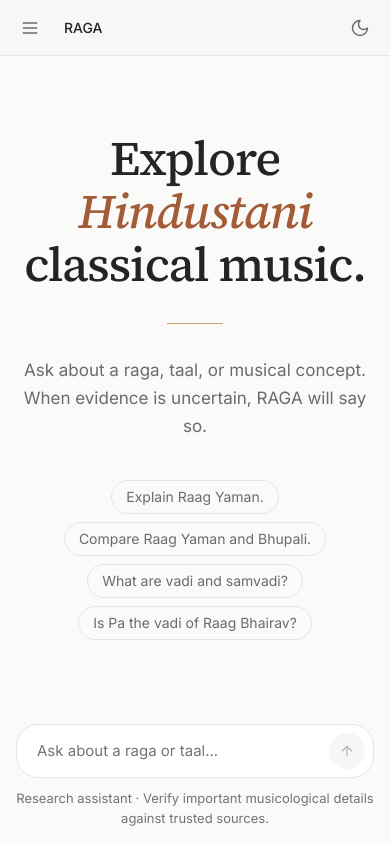
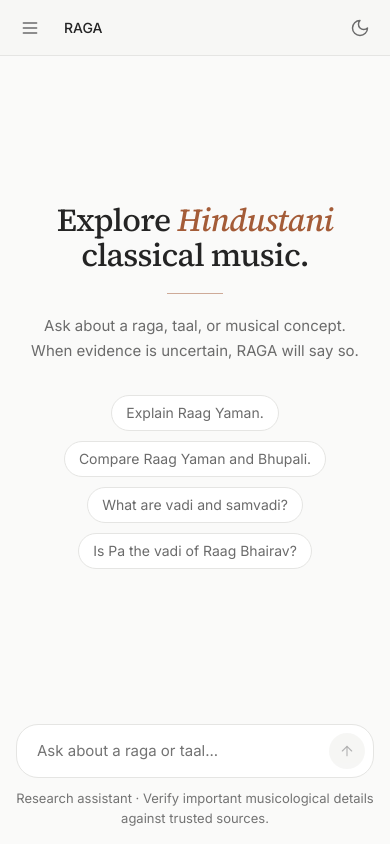
Before and after one commit to Kaifkhurshid7/raga-llm, a React (Vite) app in the folder frontend/: page / in a window 390 px wide. Built offline with nearby package versions, Linux system fonts and the light colour scheme; no server answers; the HTML template or start-up script is replaced by a standard one.

Commit message:
feat: update styling in ChatPanel and HomeScreen for improved layout and responsiveness

```diff
--- a/frontend/src/components/ChatPanel.tsx
+++ b/frontend/src/components/ChatPanel.tsx
@@ -51,11 +51,11 @@ export default function ChatPanel({
         />
       )}
 
-      <div className="mx-auto w-full max-w-[760px]">
+      <div className="mx-auto w-full max-w-[948px]">
         {error && (
           <div
             role="alert"
-            className="mx-4 mb-2 flex items-start justify-between gap-3 rounded-lg border border-line bg-raised px-3 py-2 text-sm"
+            className="mx-4 mb-2 flex items-start justify-between gap-3 sm:mx-6 rounded-lg border border-line bg-raised px-3 py-2 text-sm"
           >
             <span className="text-muted">{error}</span>
             <span className="flex shrink-0 items-center gap-2">
--- a/frontend/src/components/HomeScreen.tsx
+++ b/frontend/src/components/HomeScreen.tsx
@@ -13,27 +13,29 @@ interface Props {
 
 export default function HomeScreen({ onPrompt, disabled = false }: Props) {
   return (
-    <div className="mx-auto flex min-h-full w-full max-w-[640px] flex-col items-center justify-center px-4 py-10 text-center">
-      <h1 className="font-serif text-5xl font-medium leading-[1.1] tracking-tight sm:text-6xl">
+    <div className="mx-auto flex min-h-full w-full max-w-[720px] flex-col items-center justify-center px-4 py-6 text-center lg:px-6 [@media(min-height:720px)]:py-12">
+      <h1 className="max-w-[16em] text-balance font-serif text-[2rem] font-medium leading-[1.1] tracking-tight md:text-[2.5rem] lg:text-[3.25rem]">
         Explore <em className="text-accent">Hindustani</em>{" "}
         <br className="hidden sm:inline" />
         classical music.
       </h1>
-      <div className="mt-8 h-px w-14 bg-[#C8A46A]" aria-hidden="true" />
-      <p className="mt-8 max-w-md text-[17px] leading-7 text-muted">
-        Ask about a raga, taal, or musical concept.{" "}
-        <br className="hidden sm:inline" />
-        When evidence is uncertain, RAGA will say so.
+      <div className="mt-5 h-px w-14 bg-accent/50" aria-hidden="true" />
+      <p className="mt-5 max-w-[620px] text-[15px] leading-relaxed text-muted sm:text-base">
+        <span className="block text-balance">Ask about a raga, taal, or musical concept.</span>
+        <span className="block text-balance">When evidence is uncertain, RAGA will say so.</span>
       </p>
 
-      <ul className="mt-10 flex flex-wrap justify-center gap-2" aria-label="Example questions">
+      <ul
+        className="mt-8 flex max-w-[640px] flex-wrap justify-center gap-2.5"
+        aria-label="Example questions"
+      >
         {HOME_PROMPTS.map((prompt) => (
-          <li key={prompt}>
+          <li key={prompt} className="max-w-full">
             <button
               type="button"
               disabled={disabled}
               onClick={() => onPrompt(prompt)}
-              className="rounded-full border border-line px-3.5 py-1.5 text-sm text-muted transition-colors duration-100 hover:bg-overlay hover:text-ink disabled:opacity-60"
+              className="min-h-9 max-w-full rounded-full border border-line bg-raised px-3.5 py-1.5 text-sm leading-5 text-muted transition-colors duration-150 hover:border-faint/50 hover:bg-overlay hover:text-ink focus-visible:outline-none focus-visible:ring-2 focus-visible:ring-accent/50 disabled:opacity-60"
             >
               {prompt}
             </button>
```
